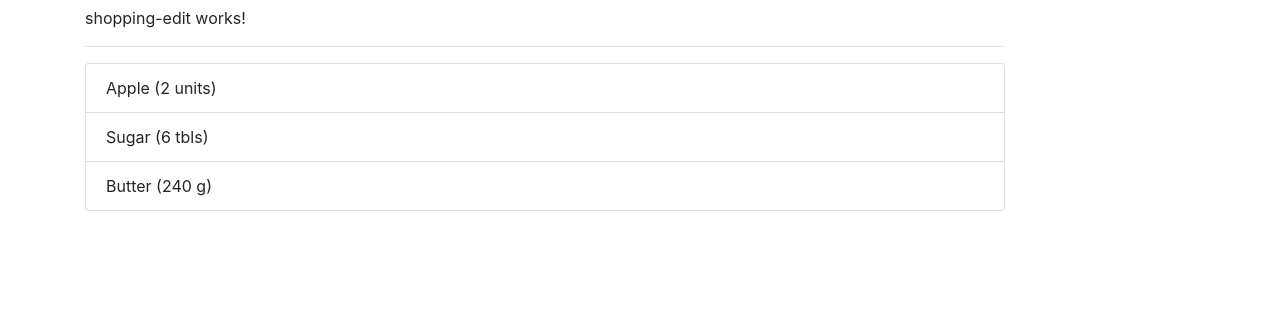
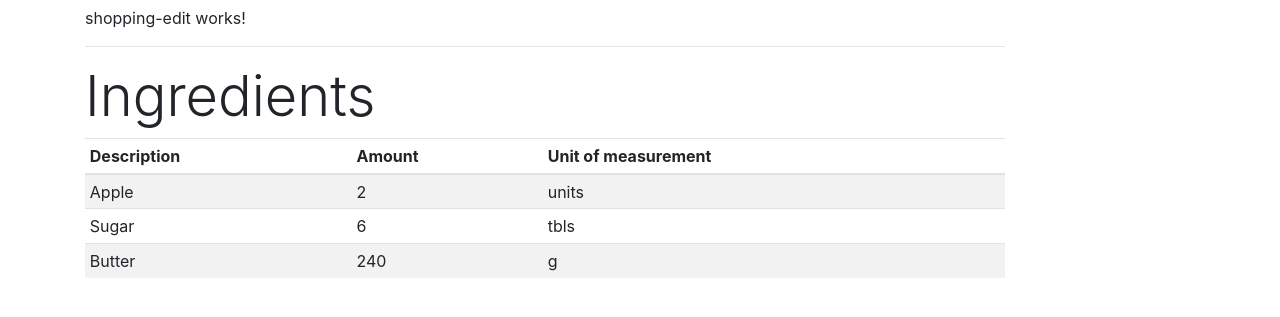
Before and after one commit to DickSwart/swart-ninja-recipes, an Angular app: page / in a window 1280 px wide. Shown: the part 381-698 px from the top of the page. Built offline with nearby package versions, Linux system fonts and the light colour scheme.

Commit message:
update to shopping list

```diff
--- a/src/app/shopping-list/shopping-list.component.html
+++ b/src/app/shopping-list/shopping-list.component.html
@@ -2,10 +2,26 @@
   <div class="col-10">
     <snr-shopping-edit></snr-shopping-edit>
     <hr>
-    <ul class="list-group">
-      <li class="list-group-item" style="cursor:pointer" *ngFor="let ingredient of ingredients">
-        {{ingredient.name}} ({{ingredient.amount}} {{ingredient.unitOfMeasure}})
-      </li>
-    </ul>
+
+    <h3 class="display-4">Ingredients</h3>
+    <div class="table-responsive">
+      <table class="table table-striped table-sm">
+        <thead>
+          <tr>
+            <th scope="col">Description</th>
+            <th scope="col">Amount</th>
+            <th scope="col">Unit of measurement</th>
+          </tr>
+        </thead>
+        <tbody>
+          <tr *ngFor="let ingredient of ingredients">
+            <td>{{ingredient.name}}</td>
+            <td>{{ingredient.amount}}</td>
+            <td>{{ingredient.unitOfMeasure}}</td>
+          </tr>
+        </tbody>
+      </table>
+    </div>
+
   </div>
 </div>
```
